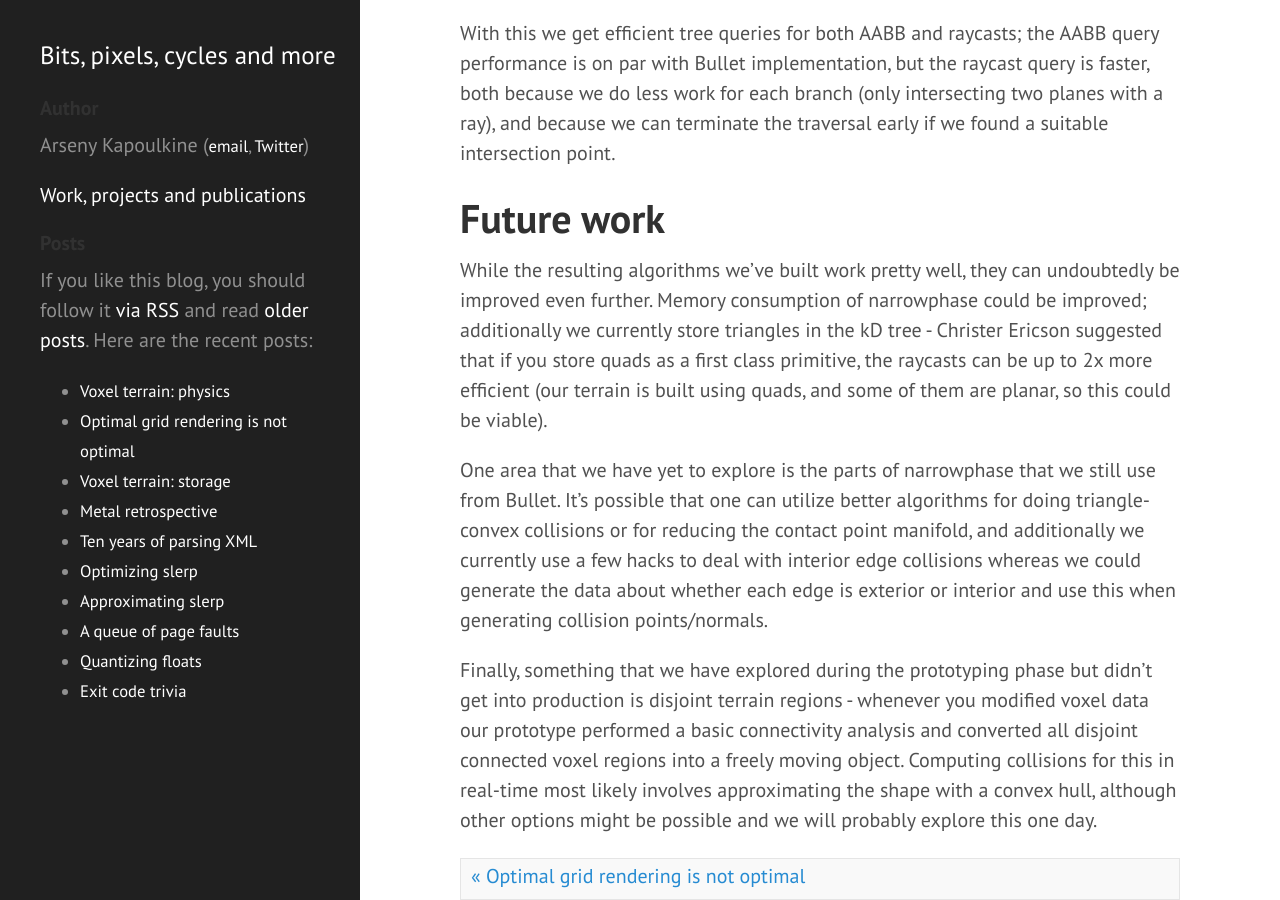
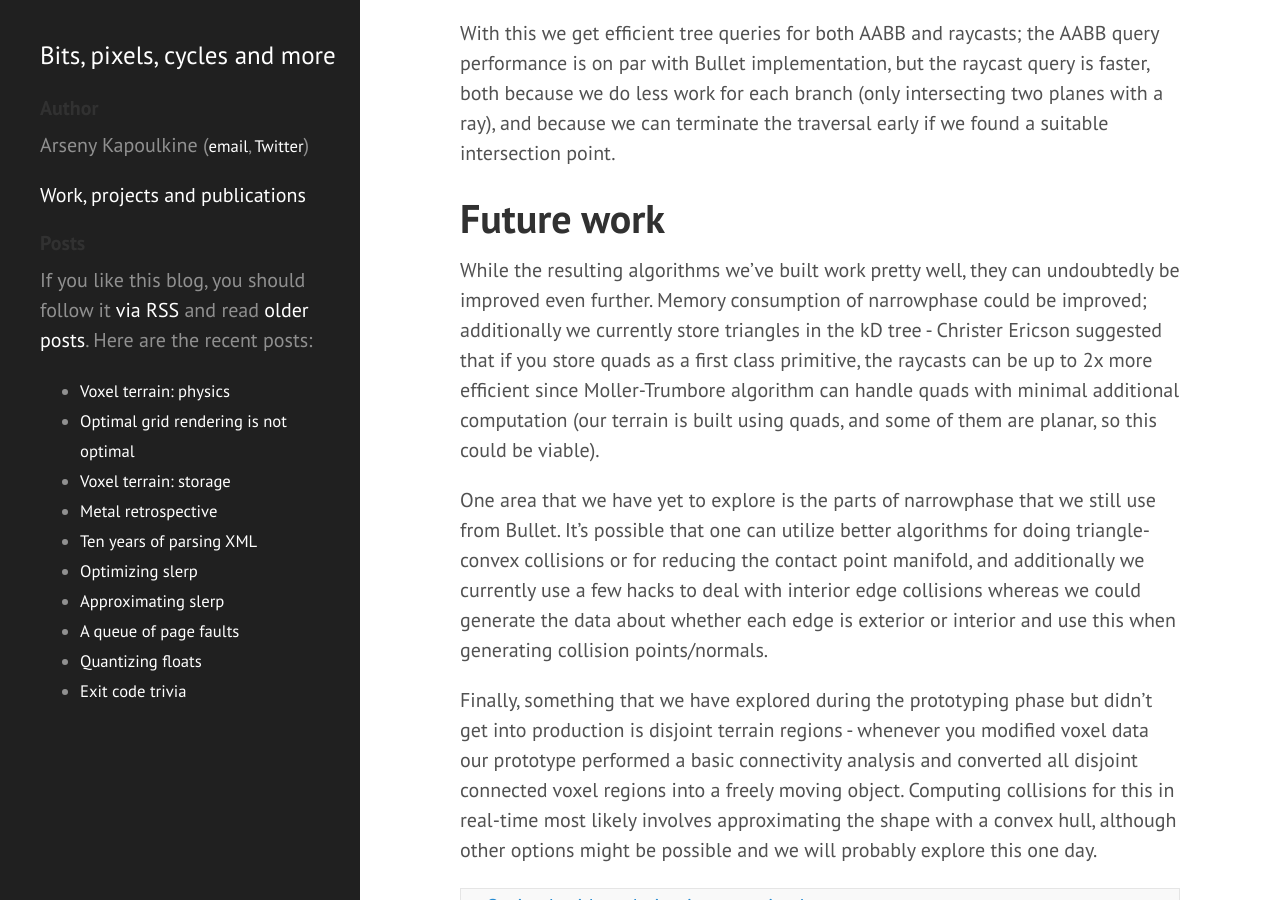
Before and after one commit to zeux/zeux.github.io, a Jekyll site: the page built from _posts/2017-12-30-voxel-terrain-physics.md, in a window 1280 px wide and 900 px high, scrolled down 12457 px. Built offline with Jekyll 4.4.1, drawn with Linux system fonts in a browser that asks for light colours.

Commit message:
Extra info

```diff
--- a/_posts/2017-12-30-voxel-terrain-physics.md
+++ b/_posts/2017-12-30-voxel-terrain-physics.md
@@ -191,7 +191,7 @@ With this we get efficient tree queries for both AABB and raycasts; the AABB que
 
 # Future work
 
-While the resulting algorithms we've built work pretty well, they can undoubtedly be improved even further. Memory consumption of narrowphase could be improved; additionally we currently store triangles in the kD tree - Christer Ericson suggested that if you store quads as a first class primitive, the raycasts can be up to 2x more efficient (our terrain is built using quads, and some of them are planar, so this could be viable).
+While the resulting algorithms we've built work pretty well, they can undoubtedly be improved even further. Memory consumption of narrowphase could be improved; additionally we currently store triangles in the kD tree - Christer Ericson suggested that if you store quads as a first class primitive, the raycasts can be up to 2x more efficient since Moller-Trumbore algorithm can handle quads with minimal additional computation (our terrain is built using quads, and some of them are planar, so this could be viable).
 
 One area that we have yet to explore is the parts of narrowphase that we still use from Bullet. It's possible that one can utilize better algorithms for doing triangle-convex collisions or for reducing the contact point manifold, and additionally we currently use a few hacks to deal with interior edge collisions whereas we could generate the data about whether each edge is exterior or interior and use this when generating collision points/normals.
 
```
